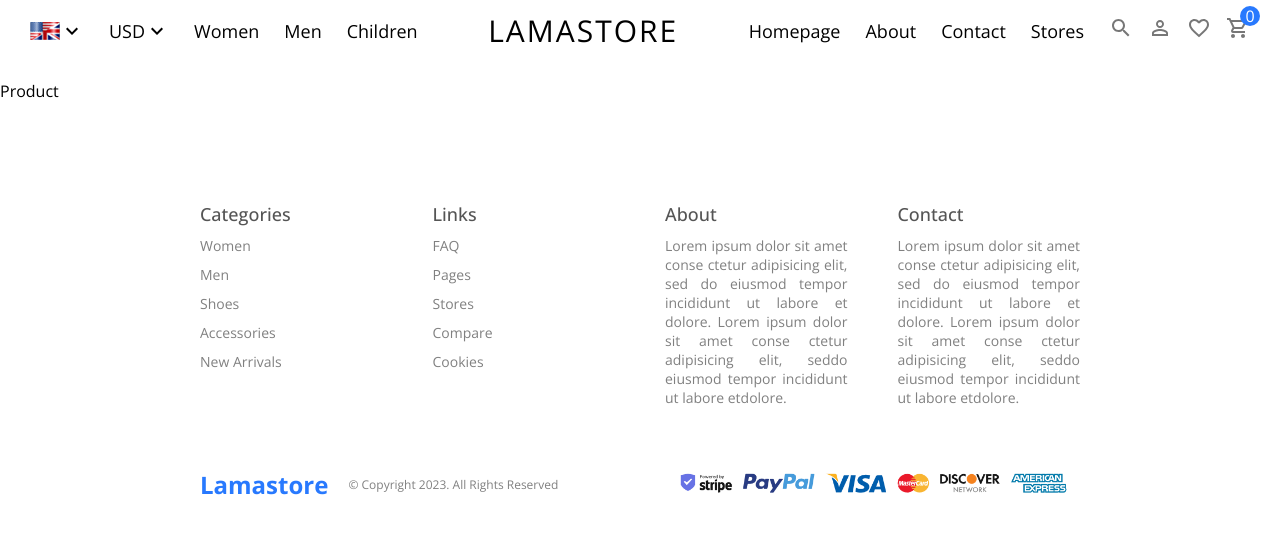
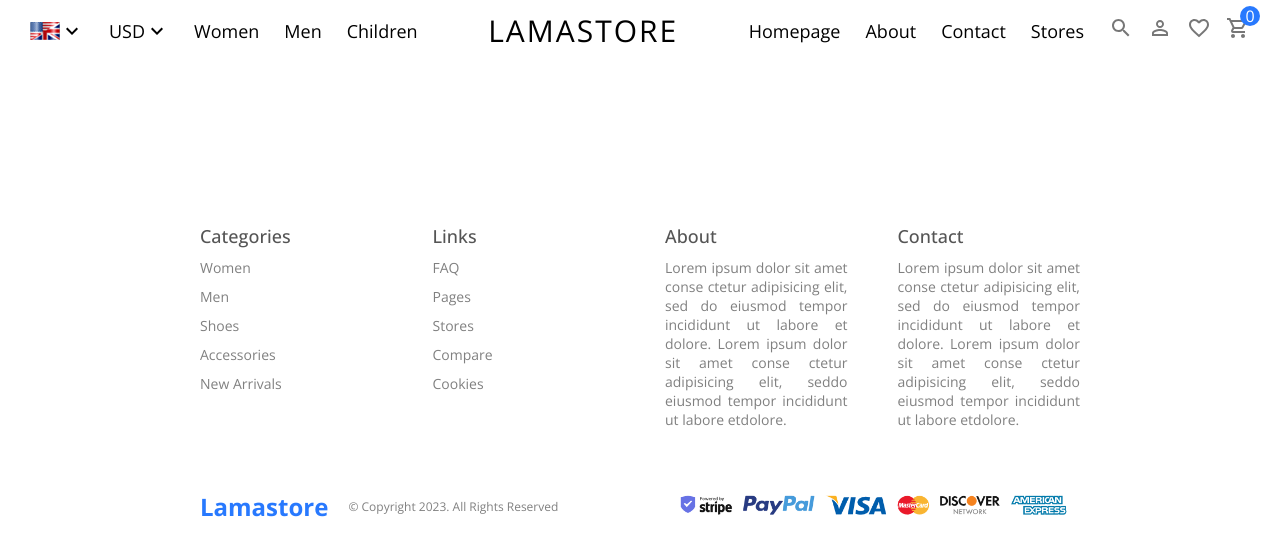
Before and after one commit to IvanGerman/e-commerce1.0, a React (Create React App) app: page /product/1 in a window 1280 px wide. Shown: the top 556 px of the page. Built offline with nearby package versions, Linux system fonts and the light colour scheme.

Commit message:
feat: start to implement single product page

```diff
--- a/src/pages/Product/Product.jsx
+++ b/src/pages/Product/Product.jsx
@@ -3,7 +3,24 @@ import React from 'react';
 import './Product.scss';
 
 export const Product = () => {
+
+  const images = [];
+
   return (
-    <div>Product</div>
+    <div>
+      <div className="left">
+          <div className="images">
+              <img  src='' alt="" />
+              <img  src='' alt="" />
+          </div>
+          <div className="mainImg">
+            <img  src='' alt="" />
+          </div>
+      </div>
+
+      <div className="right">
+
+      </div>
+    </div>
   )
 }
```
